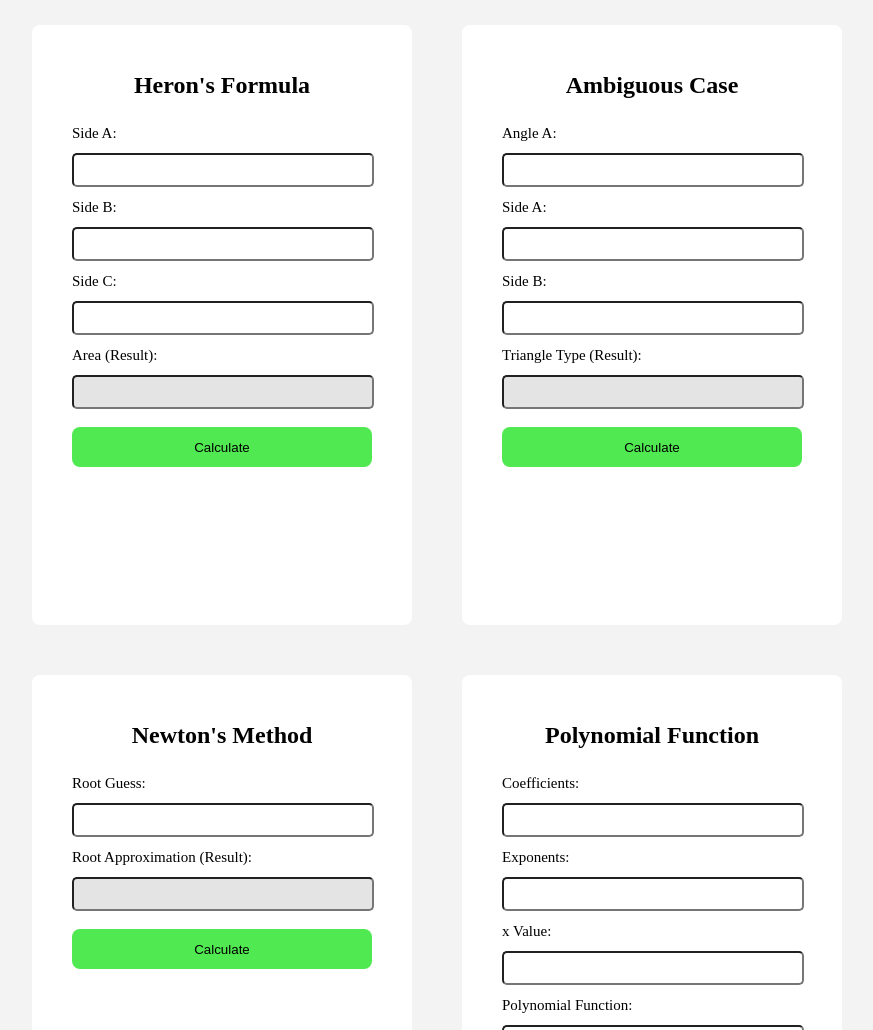
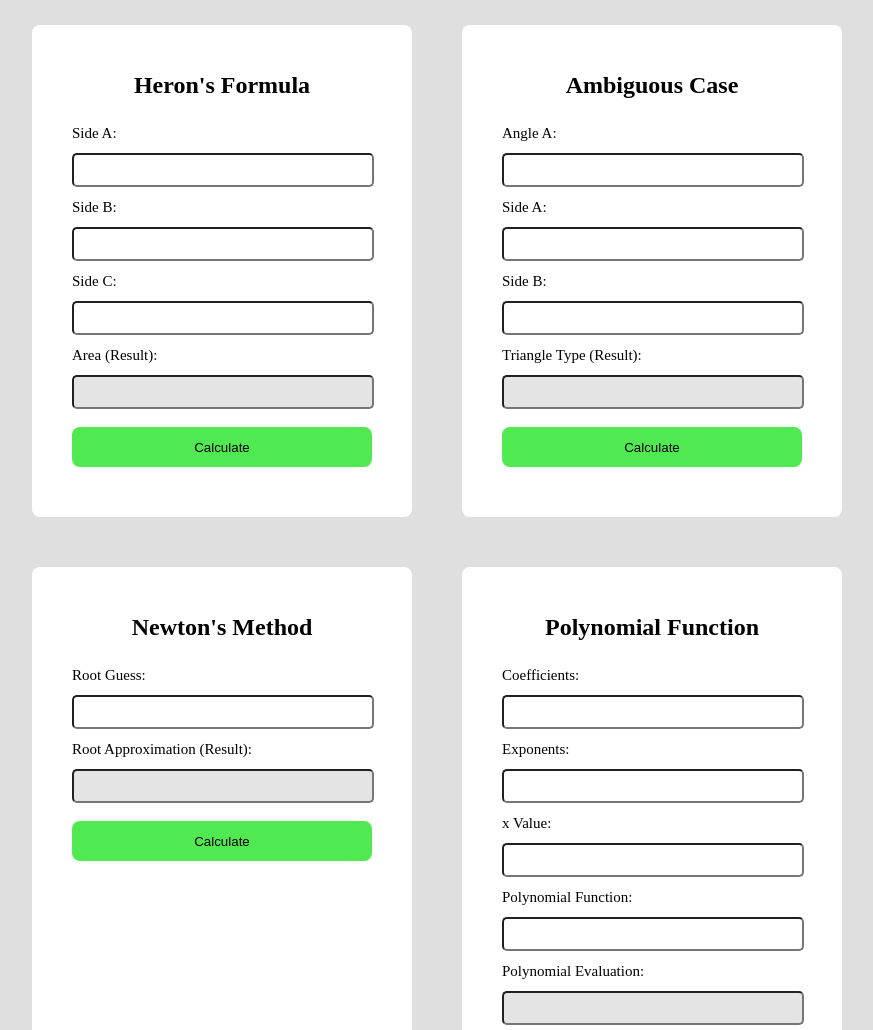
Before and after one commit to ZengAnson/ICS4U1_A3, a plain HTML site: page index.html in a window 1280 px wide. Shown: the top 1030 px of the page, without its empty margins (203-1076 px from the left). Drawn offline with Linux system fonts and the light colour scheme.

Commit message:
changes to css

```diff
--- a/index.html
+++ b/index.html
@@ -3,7 +3,7 @@
 <head>
     <meta charset="UTF-8">
     <meta name="viewport" content="width=device-width, initial-scale=1.0">
-    <title>Document</title>
+    <title>Calculator</title>
     <link rel="stylesheet" href="style.css">
 </head>
 <body>
--- a/style.css
+++ b/style.css
@@ -4,7 +4,7 @@
 }
 
 body {
-    background-color: rgb(243, 243, 243);
+    background-color: rgb(223, 223, 223);
 }
 
 .screen {
@@ -20,9 +20,9 @@ body {
     background-color: rgb(255, 255, 255);
     border-radius: 8px;
     margin: 25px;
+    border-radius: 8px;
     padding: 50px 40px;
     width: 300px;
-    height: 500px;
 }
 
 h2 {
```
